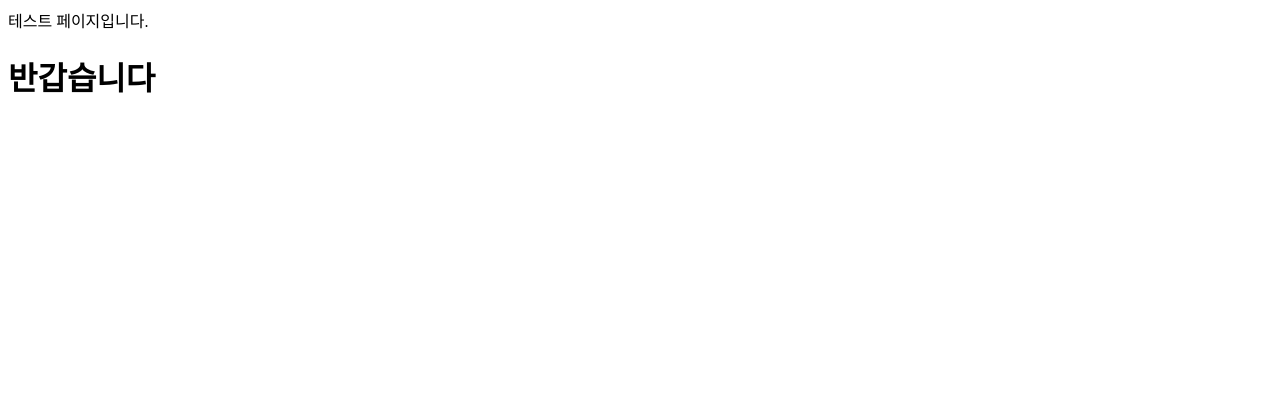
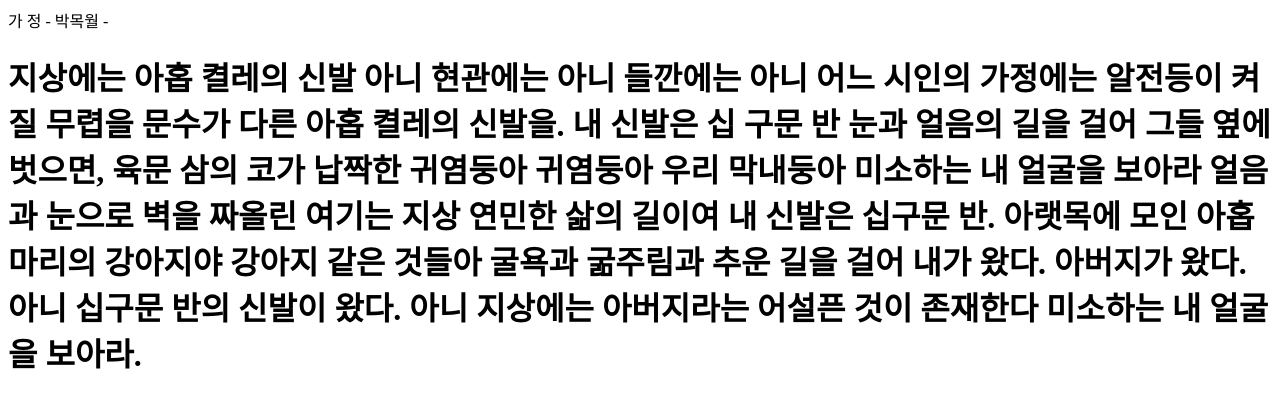
Before and after one commit to yappi1021/myweb34, a plain HTML site: page index.html in a window 1280 px wide. Drawn offline with Linux system fonts and the light colour scheme.

Commit message:
Update index.html

```diff
--- a/index.html
+++ b/index.html
@@ -1,9 +1,45 @@
 <!DOCTYPE html>
 <html>
   <head>
-    테스트 페이지입니다.
+    가 정
+                                                               - 박목월 -
   </head>
   <body>
-    <h1>반갑습니다</h1>
+    <h1>
+지상에는
+아홉 켤레의 신발
+아니 현관에는 아니 들깐에는
+아니 어느 시인의 가정에는
+알전등이 켜질 무렵을
+문수가 다른 아홉 켤레의 신발을.
+
+내 신발은
+십 구문 반
+눈과 얼음의 길을 걸어
+그들 옆에 벗으면,
+육문 삼의 코가 납짝한
+귀염둥아 귀염둥아
+우리 막내둥아
+
+미소하는
+내 얼굴을 보아라
+얼음과 눈으로 벽을 짜올린
+여기는
+지상
+연민한 삶의 길이여
+내 신발은 십구문 반.
+
+아랫목에 모인
+아홉 마리의 강아지야
+강아지 같은 것들아
+굴욕과 굶주림과 추운 길을 걸어
+내가 왔다.
+아버지가 왔다.
+아니 십구문 반의 신발이 왔다.
+아니 지상에는
+아버지라는 어설픈 것이
+존재한다
+미소하는
+ 내 얼굴을 보아라.</h1>
   </body>
 </html>
```
